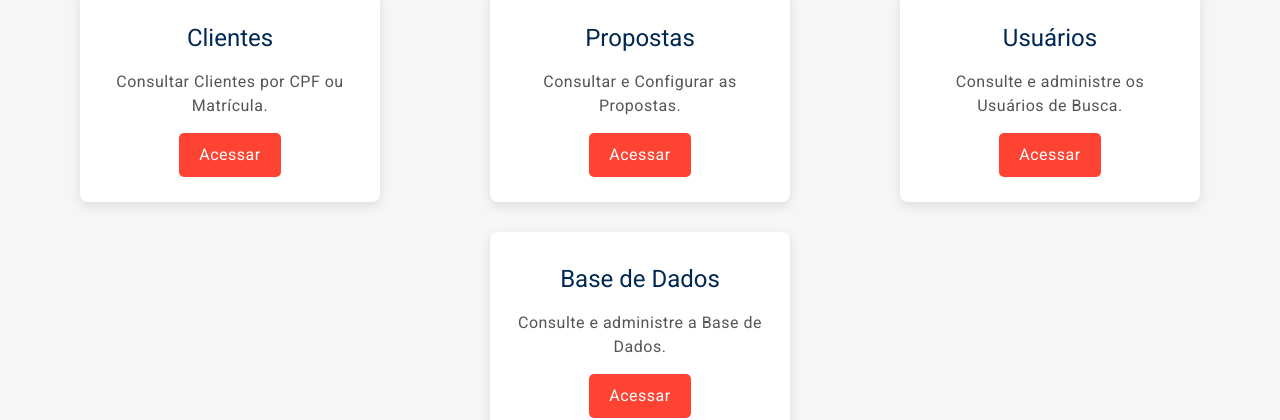
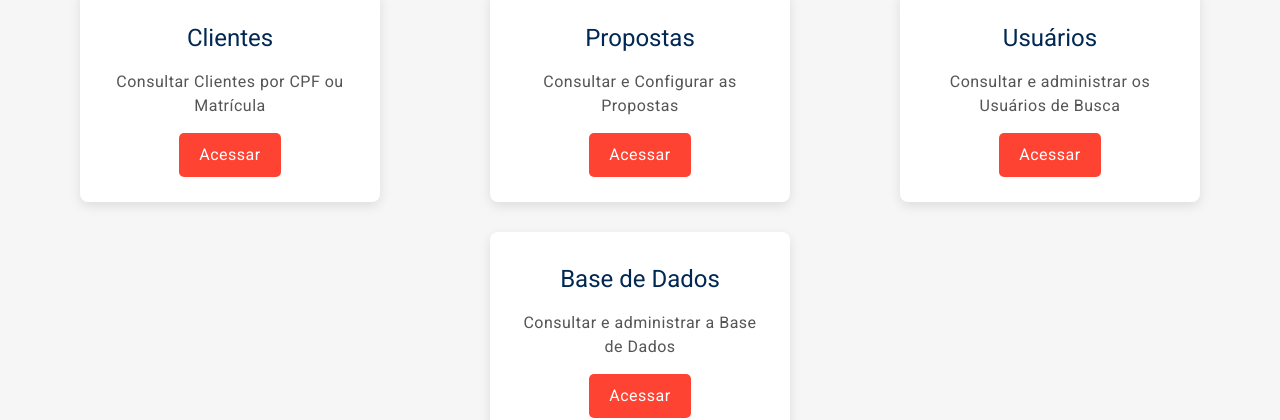
Before and after one commit to gvfbossa/central-consig-bancos, an Angular app: page /central-consig-bancos/home in a window 1280 px wide. Shown: the part 246-666 px from the top of the page. Built offline with nearby package versions, Linux system fonts and the light colour scheme; sample sign-in values are in the browser's storage.

Commit message:
docs rmv

```diff
--- a/src/app/components/home/home.component.html
+++ b/src/app/components/home/home.component.html
@@ -3,25 +3,25 @@
   <div class="home__feature-cards">
     <app-card
       title="Clientes"
-      description="Consultar Clientes por CPF ou Matrícula."
+      description="Consultar Clientes por CPF ou Matrícula"
       route="/cliente">
     </app-card>
 
     <app-card
       title="Propostas"
-      description="Consultar e Configurar as Propostas."
+      description="Consultar e Configurar as Propostas"
       route="/proposta">
     </app-card>
 
     <app-card
       title="Usuários"
-      description="Consulte e administre os Usuários de Busca."
+      description="Consultar e administrar os Usuários de Busca"
       route="/usuario">
     </app-card>
 
     <app-card
       title="Base de Dados"
-      description="Consulte e administre a Base de Dados."
+      description="Consultar e administrar a Base de Dados"
       route="/base-dados">
     </app-card>
   </div>
```
Also changed, not shown: 8 other files (tests, documents, lock files or other folders).
